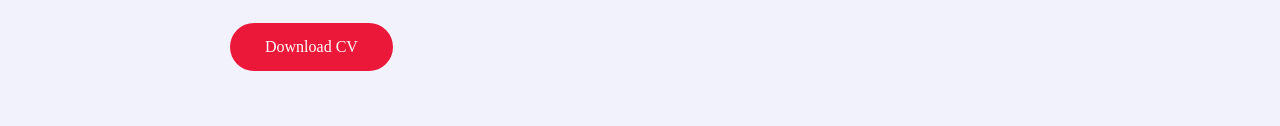
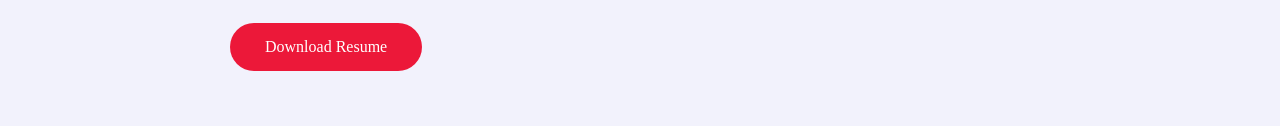
Before and after one commit to Subham20020530/Portfolio-Website-Subham, a plain HTML site: page index.html in a window 1280 px wide. Shown: the part 1509-1635 px from the top of the page. Drawn offline with nearby package versions, Linux system fonts and the light colour scheme; a web font is replaced by a local one.

Commit message:
Update index.html

```diff
--- a/index.html
+++ b/index.html
@@ -115,7 +115,7 @@
                                     </div>
                                     <div class="row">
                                         <div class="buttons padd-15">
-                                            <a href="https://drive.google.com/file/d/19W9TTkMBr6Gp8u3hw6K4lcFPi7qOGXtF/view?usp=drivesdk" class="btn">Download CV</a>
+                                            <a href="https://drive.google.com/file/d/19daUp8mgTgTMzALBYNDy0pkzaIyF-eLf/view?usp=drivesdk" class="btn">Download Resume</a>
                                         </div>
                                     </div>
                                 </div>
```
